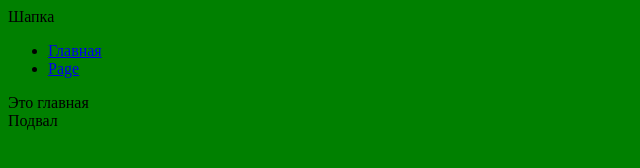
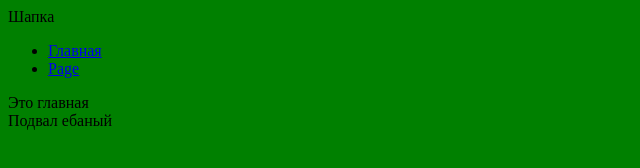
Before and after one commit to Popelyaev/project-site.ru, a plain HTML site: page index.html in a window 1280 px wide. Shown: the full height of the page, 0-640 px from the left. Drawn offline with Linux system fonts and the light colour scheme.

Commit message:
Update index.html

```diff
--- a/index.html
+++ b/index.html
@@ -17,7 +17,7 @@
 </header>
    Это главная
    <footer class="footer">
-   Подвал
+   Подвал ебаный
 </footer>
 <script src="js/main.min.js"></script>
 </body>
```
